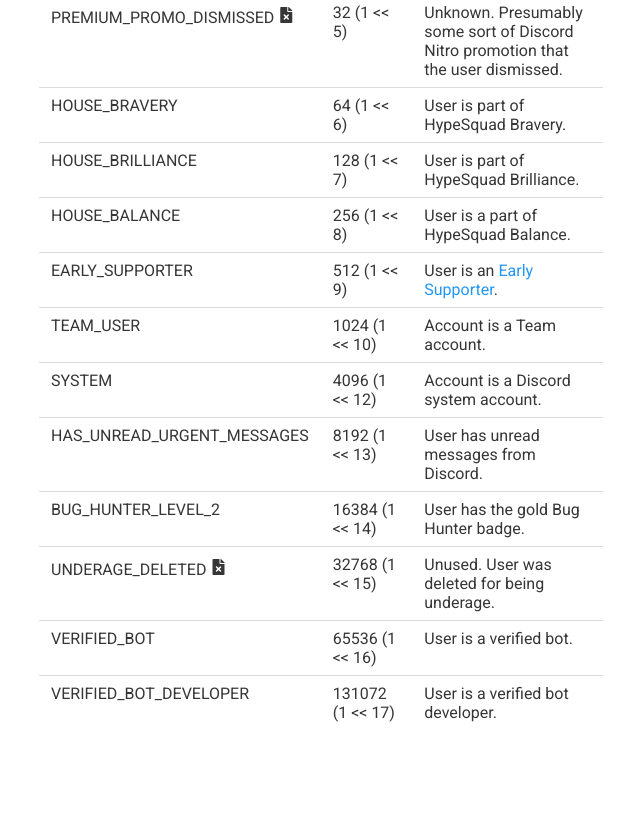
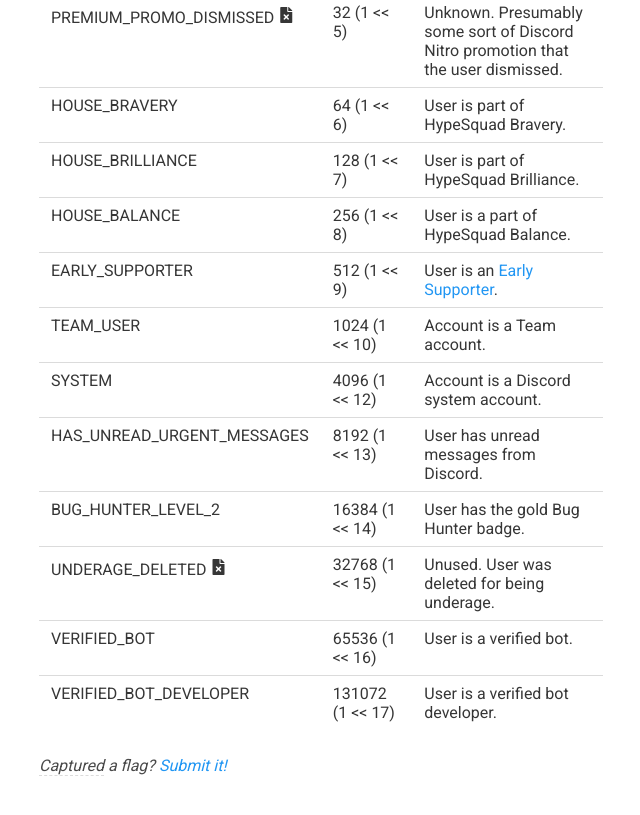
Before and after one commit to lewisakura/discord-flags, a plain HTML site: page index.html in a window 1280 px wide. Shown: the part 483-1298 px from the top of the page, without its empty margins (25-665 px from the left). Before the commit the page ends 1261 px from the top, so only its background shows below. Drawn offline with Linux system fonts and the light colour scheme.

Commit message:
added ctf link

```diff
--- a/index.html
+++ b/index.html
@@ -18,7 +18,7 @@
             margin-right: 0;
         }
         /* removes the ugly stuff that comes from using tooltips */
-        [data-tooltip] {
+        .fa-stack[data-tooltip] {
             border-bottom: none !important;
             cursor: default !important;
         }
@@ -64,6 +64,9 @@
                     </div>
                 </div>
             </div>
+            <i><span data-tooltip="Found">Captured</span> a flag? <a
+                    href="https://github.com/LewisTehMinerz/discord-flags/issues/new?labels=flag&template=flag-submission.md&title=Flag+Caught%3A+%5BNAME%5D">Submit
+                    it!</a></i>
         </div>
     </section>
 
```
